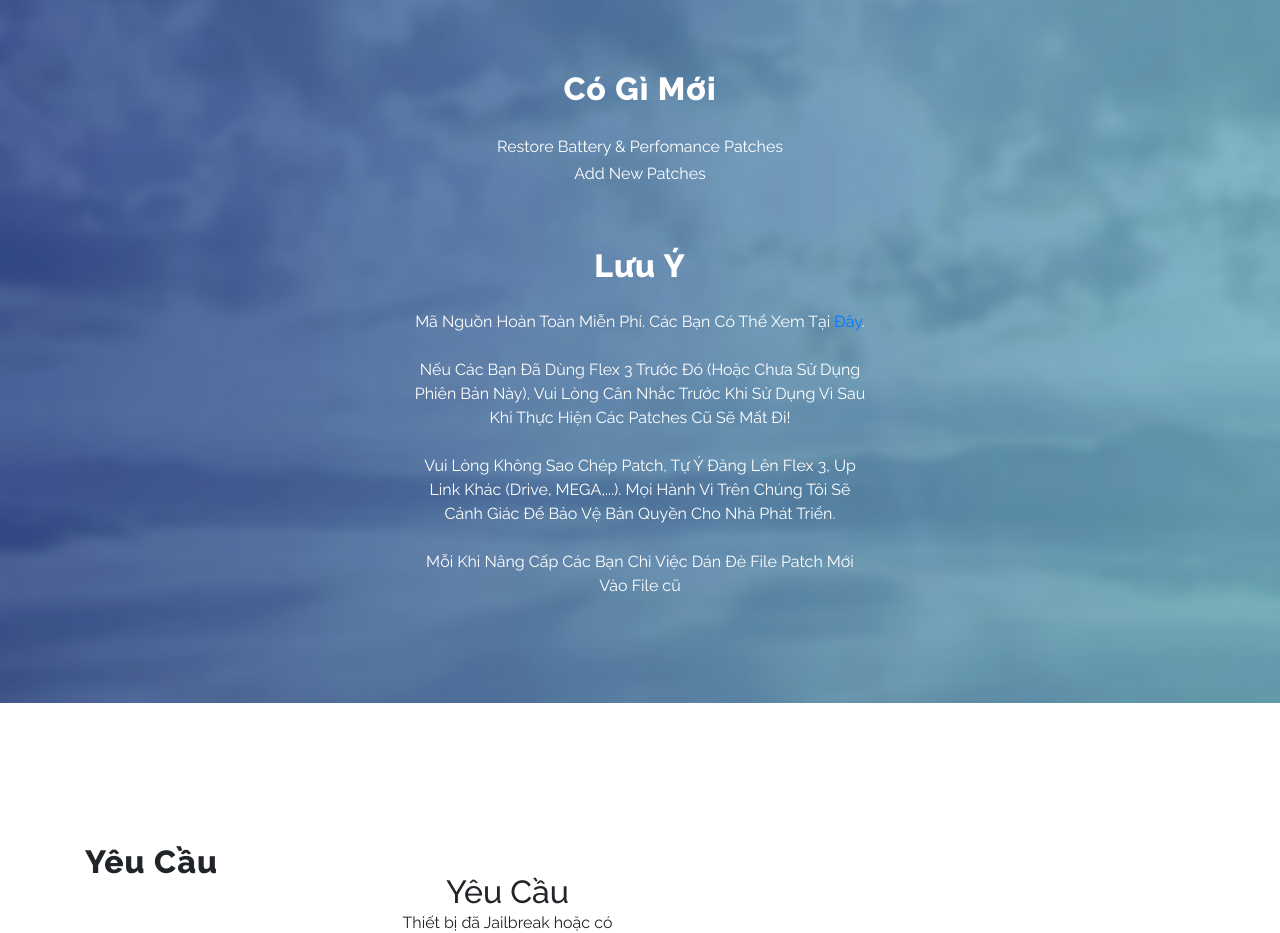
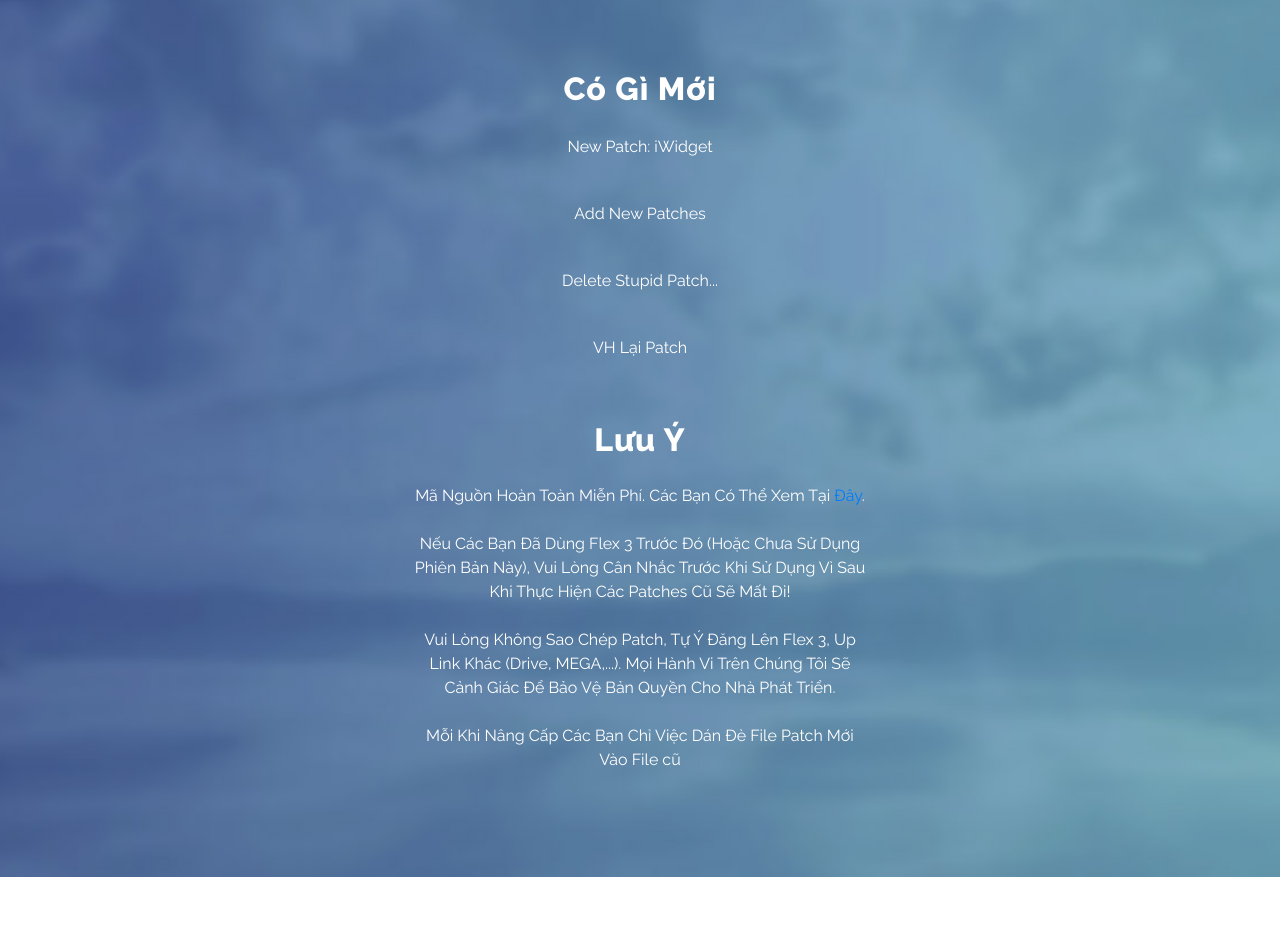
Before and after one commit to OfficialTeamFlexVN/officialteamflexvn.github.io, a plain HTML site: page index.html in a window 1280 px wide. Shown: the part 2060-2993 px from the top of the page. Drawn offline with Linux system fonts and the light colour scheme; files whose address does not match are found by name.

Commit message:
Commit Webs

```diff
--- a/index.html
+++ b/index.html
@@ -253,9 +253,10 @@ https://templatemo.com/tm-543-breezed
                     <div class="section-heading">
                         <h2>Có Gì Mới</h2>
                     </div>
-                    <p>Restore Battery & Perfomance Patches
-                      <br>
-                    Add New Patches</p>
+                    		<p>New Patch: iWidget</p>
+							<p>Add New Patches</p>
+							<p>Delete Stupid Patch...</p>
+							<p>VH Lại Patch</p>
                     <div class="container">
                         <div class="row">
                             <div class="col-lg-8 offset-lg-2">
```
